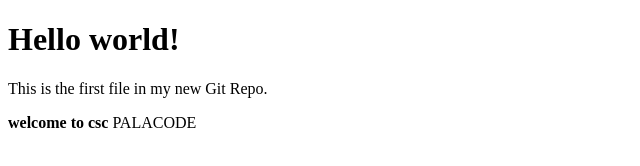
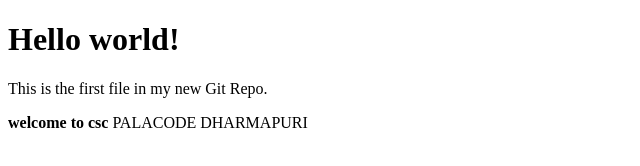
Before and after one commit to cscpalacode/ponmani, a plain HTML site: page index.html in a window 1280 px wide. Shown: the whole page, without its empty margins (0-640 px from the left). Drawn offline with Linux system fonts and the light colour scheme.

Commit message:
third commit

```diff
--- a/index.html
+++ b/index.html
@@ -10,3 +10,4 @@
 PALACODE
 </body>
 </html>
+DHARMAPURI
```
